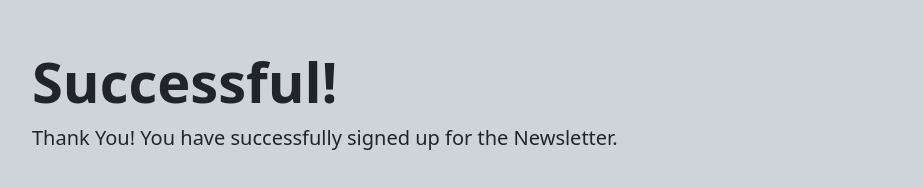
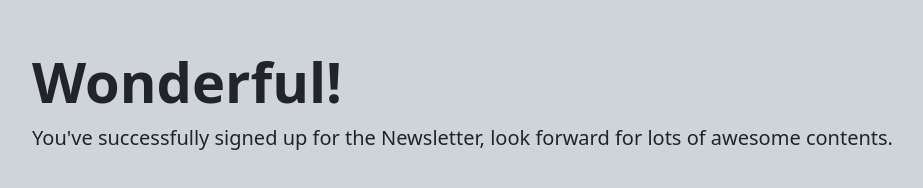
Before and after one commit to Md-Alqma/newsletter-signup, a website: page success.html in a window 1280 px wide. Shown: the whole page, without its empty margins (50-973 px from the left). Drawn offline with nearby package versions, Linux system fonts and the light colour scheme.

Commit message:
changed some text in success page

```diff
--- a/success.html
+++ b/success.html
@@ -13,9 +13,10 @@
       class="jumbotron jumbotron-fluid bg-dark-subtle p-5"
       style="height: 100vh">
       <div class="container">
-        <h1 class="display-4 fw-semibold">Successful!</h1>
+        <h1 class="display-4 fw-semibold">Wonderful!</h1>
         <p class="lead">
-          Thank You! You have successfully signed up for the Newsletter.
+          You've successfully signed up for the Newsletter, look forward for
+          lots of awesome contents.
         </p>
       </div>
     </div>
```
